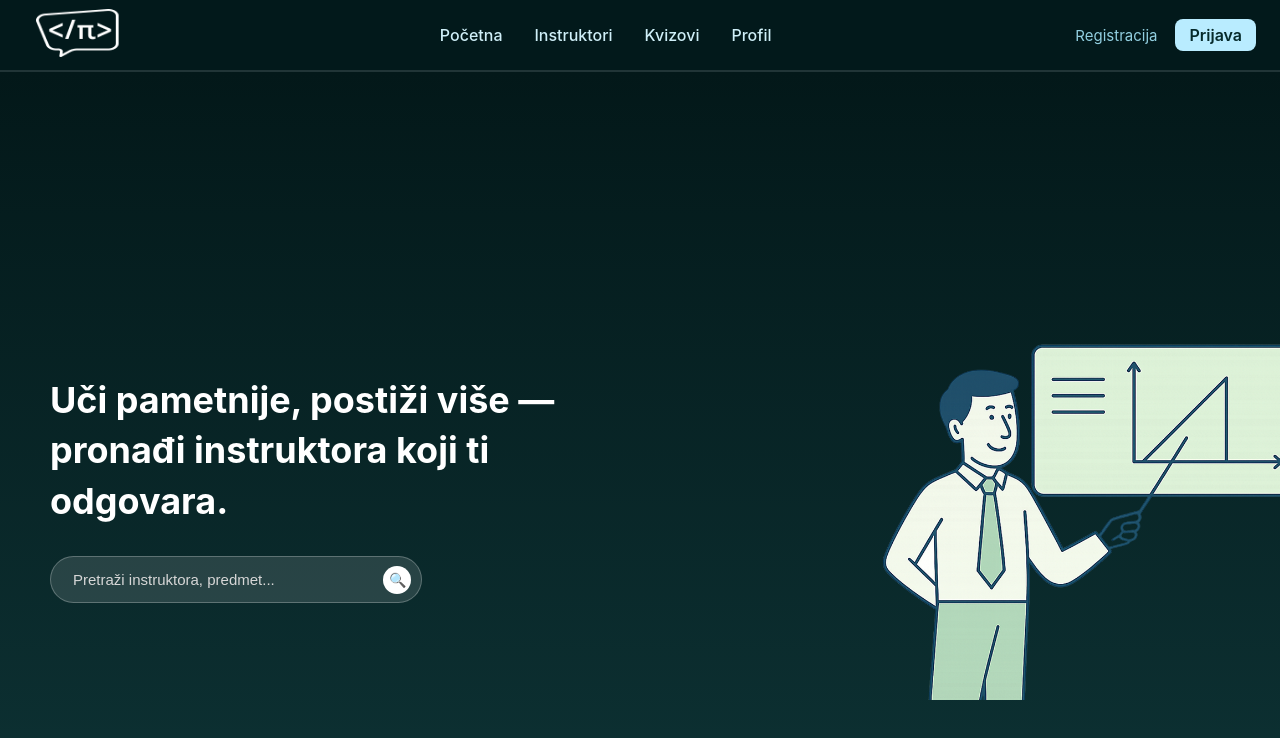
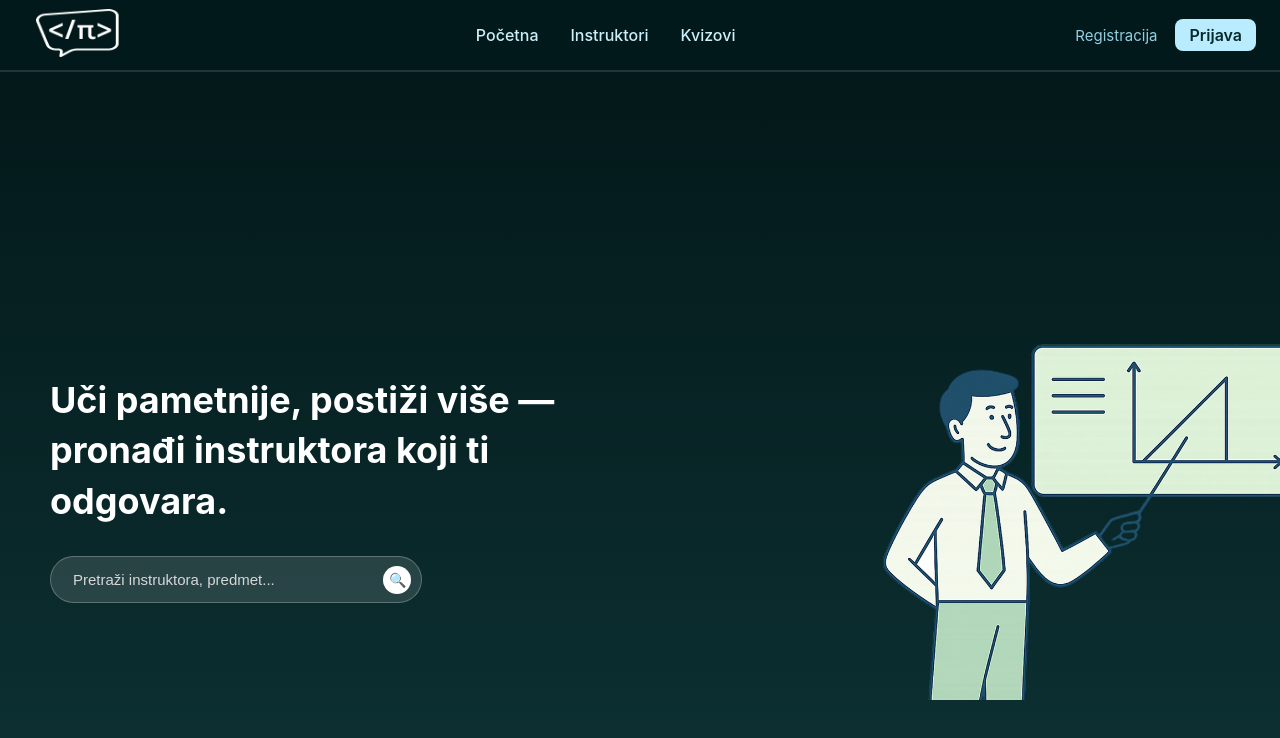
Before and after one commit to Jakov207/Progi-Projekt-Tim-3, a React (Vite) app in the folder app/client/: page / in a window 1280 px wide. Shown: the top 738 px of the page. Built offline with nearby package versions, Linux system fonts and the light colour scheme; no server answers.

Commit message:
Sakrivanje 'Profil' taba kada korisnik nije prijavljen

```diff
--- a/app/client/src/components/MainLayout.jsx
+++ b/app/client/src/components/MainLayout.jsx
@@ -19,7 +19,7 @@
                     <Link to="/">Početna</Link>
                     <Link to="/instructors">Instruktori</Link>
                     <Link to="/quizzes">Kvizovi</Link>
-                    <Link to="/profile">Profil</Link>
+                    {user && <Link to="/profile">Profil</Link>}
                 </nav>
 
                 <div className={styles.rightSide}>
```
